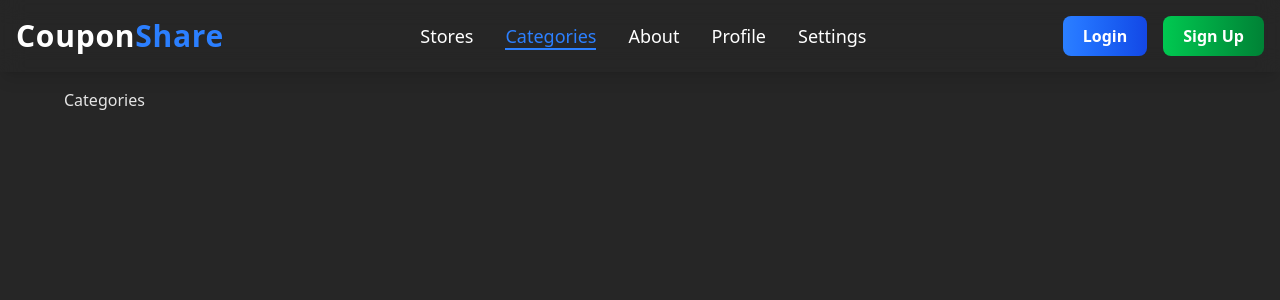
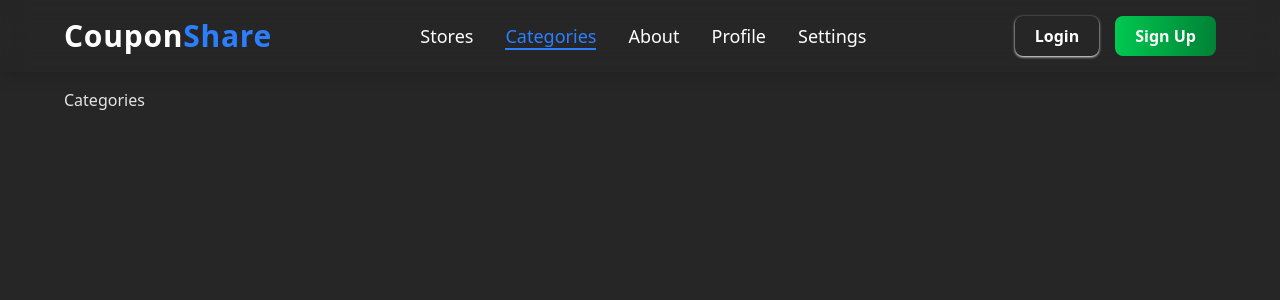
Before and after one commit to Joyal-George-KJ/CouponShare, a React (Vite) app: page /categories in a window 1280 px wide. Shown: the top 300 px of the page. Built offline with nearby package versions, Linux system fonts and the light colour scheme.

Commit message:
Design adjustments

```diff
--- a/src/components/Navbar.jsx
+++ b/src/components/Navbar.jsx
@@ -9,7 +9,7 @@ const Navbar = () => {
 
     return (
         <nav className="sticky top-0 left-0 w-full bg-opacity-50 backdrop-blur-md shadow-lg z-50">
-            <div className="flex justify-between items-center p-4">
+            <div className="flex justify-between items-center p-4 mobile:px-4 tablet:px-8 laptop:px-16">
                 {/* Logo */}
                 <NavLink
                     to="/"
@@ -19,7 +19,7 @@ const Navbar = () => {
                 </NavLink>
 
                 {/* Desktop Menu */}
-                <ul className="hidden md:flex gap-8">
+                <ul className="hidden desktop:flex gap-8">
                     {[
                         "stores",
                         "categories",
@@ -45,10 +45,10 @@ const Navbar = () => {
                 </ul>
 
                 {/* Auth Buttons */}
-                <div className="hidden md:flex gap-4">
+                <div className="hidden desktop:flex gap-4">
                     <NavLink
                         to="/login"
-                        className="px-5 py-2 rounded-lg bg-gradient-to-r from-blue-500 to-blue-700 text-white font-semibold transition-transform hover:scale-105"
+                        className="px-5 py-2 rounded-lg bg-neutral-800 shadow shadow-neutral-200 text-white font-semibold transition-transform hover:scale-105"
                     >
                         Login
                     </NavLink>
@@ -61,7 +61,10 @@ const Navbar = () => {
                 </div>
 
                 {/* Mobile Menu Toggle */}
-                <button onClick={toggleMenu} className="md:hidden text-white">
+                <button
+                    onClick={toggleMenu}
+                    className="desktop:hidden text-white"
+                >
                     {isOpen ? <X size={28} /> : <Menu size={28} />}
                 </button>
             </div>
@@ -71,7 +74,7 @@ const Navbar = () => {
                 <div
                     className={`fixed top-0 right-0 h-full w-64 bg-neutral-800 bg-opacity-90 backdrop-blur-md p-6 transform ${
                         isOpen ? "" : "translate-x-full"
-                    } transition-transform duration-300 ease-in-out md:hidden`}
+                    } transition-transform duration-300 ease-in-out desktop:hidden`}
                 >
                     <button
                         onClick={toggleMenu}
```
